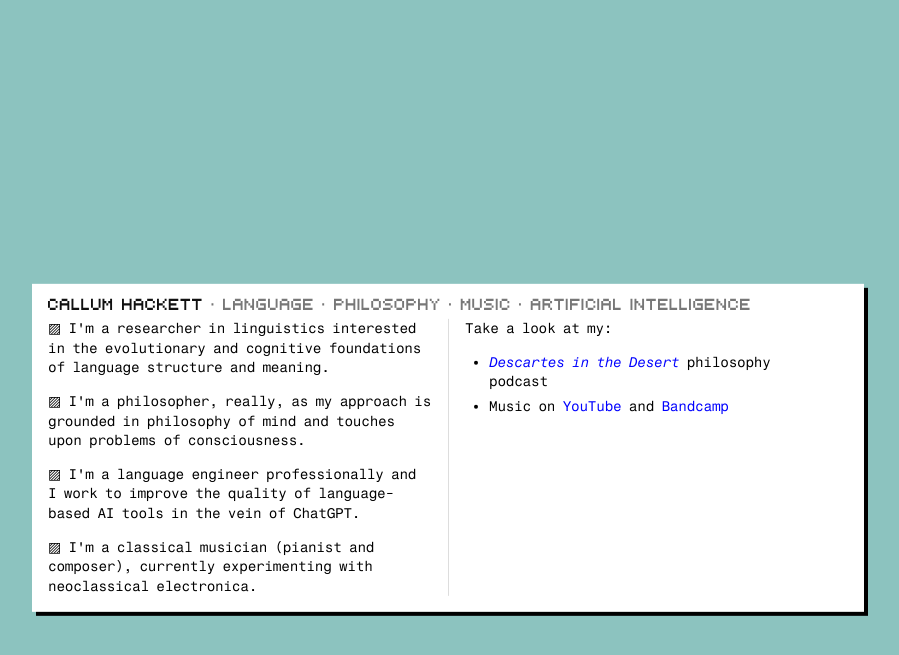
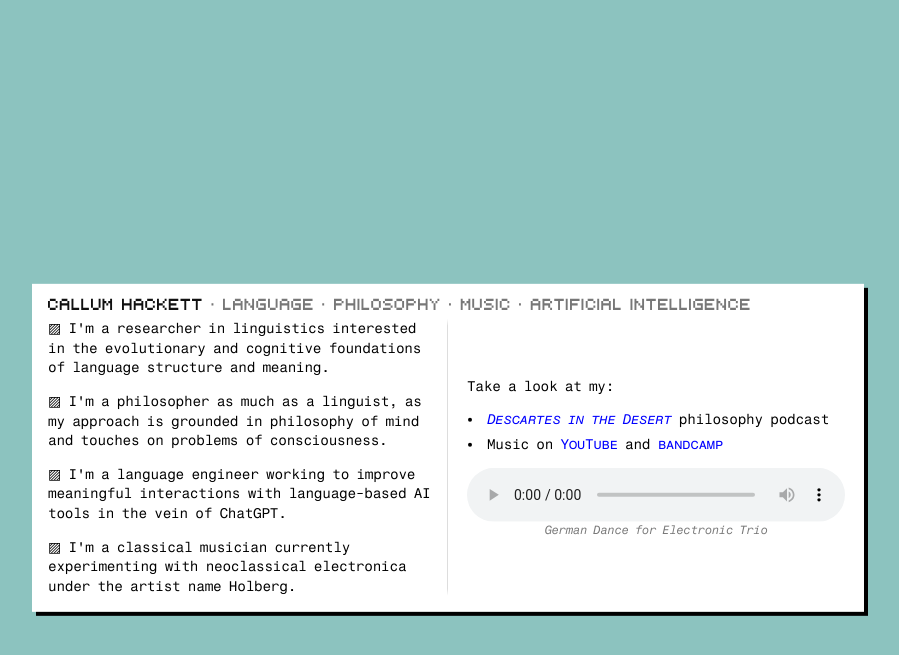
Before and after one commit to callumhackett/callumhackett.github.io, a Jekyll site: the page built from index.html, in a window 1280 px wide. Shown: the top 655 px of the page, without its empty margins (190-1089 px from the left). Built offline with Jekyll 4.4.1, drawn with Linux system fonts in a browser that asks for light colours.

Commit message:
content updates

```diff
--- /dev/null
+++ b/_includes/audio.html
@@ -0,0 +1,4 @@
+<audio controls>
+    <source src="{{ include.file }}" type="audio/mpeg">
+    Your browser does not support this audio element.
+</audio>
--- a/_layouts/front.html
+++ b/_layouts/front.html
@@ -2,7 +2,7 @@
 <div id="body-grid">
     <div id="title-bar">
         <div id="title-content">
-            <p><a id="title" href="{{ site.url }}">Callum Hackett</a> • Language • Philosophy • Music •&nbsp;Artificial&nbsp;Intelligence</p>
+            <p><a id="title" href="{{ site.url }}">Callum Hackett</a> •&nbsp;Language •&nbsp;Philosophy •&nbsp;Music •&nbsp;Artificial&nbsp;Intelligence</p>
         </div>
     </div>
     {{ content | smartify }}
--- a/assets/css/main.css
+++ b/assets/css/main.css
@@ -52,6 +52,9 @@ p, li {
 }
 
 /* Header Elements */
+#title-bar {
+    margin-bottom: 4px;
+}
 #title-bar p {
     color: var(--soft-color);
     font-size: var(--title-small-size);
@@ -72,17 +75,37 @@ p:not(:last-child) {
 p:last-child {
     margin-block-end: 0;
 }
+#summary p:before {
+    content: "▨ ";
+}
+.caption {
+    font-size: calc(var(--body-font-size) * 0.85);
+    color: var(--soft-color);
+    text-align: center;
+    font-style: italic;
+    margin-top: -4px !important;
+}
 a, a:active, a:visited, a:hover {
     color: var(--accent-color);
     text-decoration: none;
 }
+#recommendations a {
+    font-variant: small-caps;
+    letter-spacing: -0.5px;
+}
 ul {
-    padding: 0 calc(var(--body-padding) * 1.5);
+    padding: 0 var(--body-padding);
     margin-block-start: 0;
     margin-block-end: var(--body-font-size);
 }
 li {
+    padding-left: 4px;
     margin-block-end: calc(var(--body-font-size) / 3);
+}
+audio {
+    color: #fff;
+    background-color: #fff;
+    width: 100%;
 }
 
 /* Containers */
@@ -90,12 +113,6 @@ li {
     background: var(--body-background);
     box-shadow: var(--box-shadow);
     padding: 6px var(--body-padding) var(--body-padding);
-}
-#title-bar {
-    margin-bottom: 4px;
-}
-#summary p:before {
-    content: "▨ ";
 }
 
 /* Containers */
@@ -116,12 +133,14 @@ li {
         grid-column: 1;
         grid-row: 2;
         padding-right: var(--body-padding);
+        border-right: var(--border-style);
+        border-image: linear-gradient(to bottom, var(--border-color)) 0 1 0 0;
     }
     #recommendations {
         grid-column: 2;
         grid-row: 2;
-        border-left: 1px solid var(--very-soft-color);
         padding-left: var(--body-padding);
+        place-self: center;
     }
 }
 
@@ -130,13 +149,14 @@ li {
         padding: 0 3%;
     }
     #body-grid {
-        margin-top: 3vh;
+        margin-top: 2vh;
     }
     #summary {
         padding-bottom: var(--body-padding);
     }
     #recommendations {
-        border-top: 1px solid var(--very-soft-color);
+        border-top: var(--border-style);
+        border-image: linear-gradient(to right, var(--border-color)) 1 0 0 0;
         padding-top: var(--body-padding);
     }
 }
--- a/assets/css/variables.css
+++ b/assets/css/variables.css
@@ -11,7 +11,8 @@
     --body-color: #000;
     --accent-color: rgb(0, 0, 255);
     --soft-color: #777;
-    --very-soft-color: #ddd;
+    --border-style: 1px solid;
+    --border-color: #fff, #ddd 2.5%, #ddd 97.5%, #fff;
 
     /* Font Families */
     --accent-font: 'uni0553', 'fragment mono', 'roboto mono', monospace;
--- a/index.html
+++ b/index.html
@@ -4,14 +4,16 @@ title: Home
 ---
 <div id="summary">
     <p>I'm a researcher in linguistics interested in the evolutionary and cognitive foundations of language structure and meaning.</p>
-    <p>I'm a philosopher, really, as my approach is grounded in philosophy of mind and touches upon problems of consciousness.</p>
-    <p>I'm a language engineer professionally and I work to improve the quality of language-based AI tools in the vein of ChatGPT.</p>
-    <p>I'm a classical musician (pianist and composer), currently experimenting with neoclassical electronica.</p>
+    <p>I'm a philosopher as much as a linguist, as my approach is grounded in philosophy of mind and touches on problems of consciousness.</p>
+    <p>I'm a language engineer working to improve meaningful interactions with language-based AI tools in the vein of ChatGPT.</p>
+    <p>I'm a classical musician currently experimenting with neoclassical electronica under the artist name Holberg.</p>
 </div>
 <div id="recommendations">
     <p>Take a look at my:</p>
     <ul>
       <li><a href="https://descartesinthedesert.substack.com/"><em>Descartes in the Desert</em></a> philosophy podcast</li>
-      <li>Music on <a href="https://www.youtube.com/@holberg_music">YouTube</a> and <a href="https://holberg.bandcamp.com">Bandcamp</a></li>
+      <li>Music on <a href="https://www.youtube.com/@holberg_music">YouTube</a> and <a href="https://holberg.bandcamp.com">bandcamp</a></li>
     </ul>
+    {%- include audio.html file="/assets/audio/German_Dance.mp3" -%}
+    <p class="caption">German Dance for Electronic Trio</p>
 </div>
```
Also changed, not shown: 1 other file.
